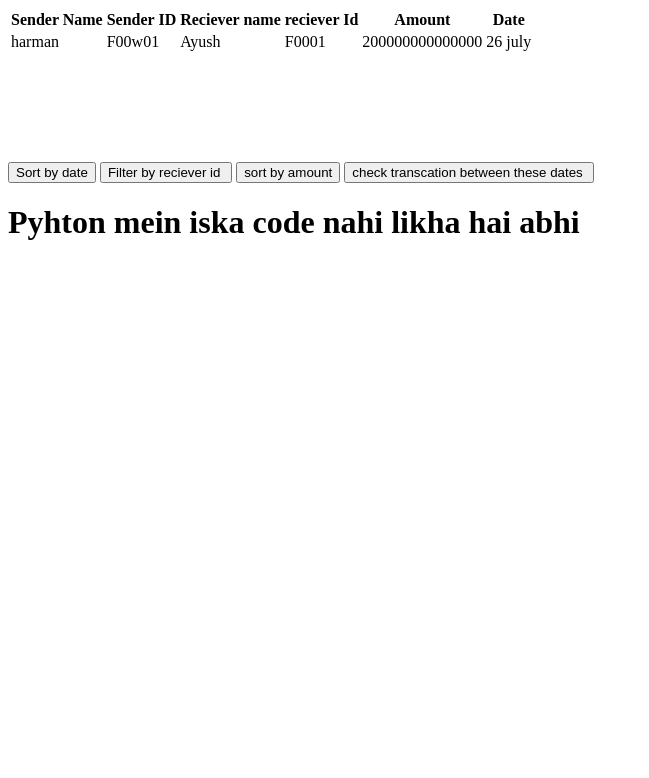
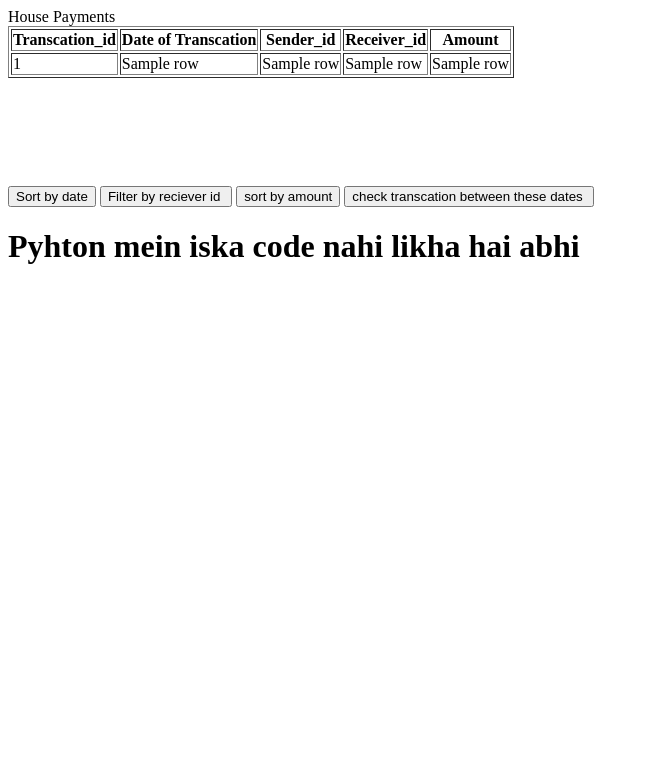
Before and after one commit to gargayush18/AVAAS, a Flask app: template Avaas_frontend/templates/view_transactions.html in a window 1280 px wide. Shown: the top 778 px of the page, without its empty margins (0-649 px from the left). Run offline with Flask 2, Linux system fonts and the light colour scheme; the template is opened without the code that fills it: most values are stand-ins (such as "Sample title", 1, 10 or a date in 2020).

```diff
--- a/Avaas_frontend/app.py
+++ b/Avaas_frontend/app.py
@@ -17,7 +17,6 @@ def index():
         hje=task_content
         global username
         username= task_content
-
         print(task_content)
         if task_content[0:3]=="BNK":
             return render_template('bank.html')
@@ -119,13 +118,10 @@ def handle_public_queries():
         if request.form['submit_button'] == 'Search for Houses':
             mycursor.execute("select * from Completed_Projects")
             data = mycursor.fetchall() #data from database
-            print("hellp i m clicked")
             return render_template('house_search.html',value=data)
         if request.form['submit_button'] == 'Search for Banks':
             mycursor.execute("SELECT loan_offer_id,name,ROI,max_loan_amount,max_duration,no_of_installments FROM loans_offered INNER JOIN Banks ON loans_offered.f_institution_id=Banks.f_institution_id WHERE loan_type='public'")
             data = mycursor.fetchall() #data from database
-            print("hellp i m clicked")
-            print("hellp i m clicked")
             return render_template('bankpage.html',value=data)
         if request.form['submit_button'] == 'Search for the home requests status':
             print("hellp i m clicked")
@@ -160,10 +156,26 @@ def displayhouseinfo(id):
 @app.route('/publictransact' , methods=['POST','GET'])
 def publicpayments():
     if request.method=='POST':
-        if request.form['submit_button'] == 'Check my Hosue payments':
-            return render_template("view_transactions.html")
+        if request.form['submit_button'] == 'Check my House payments':
+            mycursor.execute("select f_customer_id from Public where public_id=%s",(username,))
+            val=mycursor.fetchall()
+            f_cust_id=" "
+            for row in val:
+                f_cust_id=row[0]
+            print(f_cust_id)
+            mycursor.execute("SELECT * FROM Transactions WHERE (transaction_type='general' and (sender_id=%s or receiver_id=%s))",(f_cust_id,f_cust_id,))
+            data = mycursor.fetchall()
+            return render_template("view_transactions.html",value=data)
         if request.form['submit_button'] == 'Check my loan payments':
-            return render_template("loan.html")
+            mycursor.execute("select f_customer_id from Public where public_id=%s",(username,))
+            val=mycursor.fetchall()
+            f_cust_id=" "
+            for row in val:
+                f_cust_id=row[0]
+            print(f_cust_id)
+            mycursor.execute("SELECT * FROM Transactions WHERE (transaction_type='loan_payment' and (sender_id=%s or receiver_id=%s))",(f_cust_id,f_cust_id,))
+            data = mycursor.fetchall()
+            return render_template("loan.html",value=data)
 
 
 
--- a/Avaas_frontend/templates/publicpayments.html
+++ b/Avaas_frontend/templates/publicpayments.html
@@ -8,7 +8,7 @@
 
     <div >
         <form action="/publictransact" method= "POST">
-            <input type="submit"  name = "submit_button" value ="Check my Hosue payments">
+            <input type="submit"  name = "submit_button" value ="Check my House payments">
             <input type="submit" name = "submit_button" value ="Check my loan payments">
 
 
--- a/Avaas_frontend/templates/view_transactions.html
+++ b/Avaas_frontend/templates/view_transactions.html
@@ -1,38 +1,37 @@
 <html>
 <head>
-
+ House Payments
 </head>
 
 
 <body>
 
-    <table >
-        <tr>
-            <th>Sender Name</th>
-            <th>Sender ID</th>
-            <th>Reciever name</th>
-            <th>reciever Id</th>
-            <th>Amount </th>
-            <th>Date</th>
-
-        </tr>
-
-            <tr>
-                <td>harman</td>
-                <td>F00w01</td>
-                <td>Ayush</td>
-                <td>F0001</td>
-                <td>
-                   200000000000000       </a>
-                </td>
-                <td>
-                    26 july       </a>
-                </td>
+    <table border="1" >
+        <thead>
+           <tr>
+               <th>Transcation_id</th>
+               <th>Date of Transcation</th>
+               <th>Sender_id</th>
+               <th>Receiver_id</th>
+               <th>Amount</th>
+           </tr>
+           </thread>
 
 
-            </tr>
+                  <tbody>
+           {% for row in value %}
+               <tr>
+                   <td>{{row[0]}}</td>
+                   <td>{{row[1]}}</td>
+                   <td>{{row[2]}}</td>
+                   <td>{{row[3]}}</td>
+                   <td>{{row[4]}}</td>
 
-    </table>
+               </tr>
+           {% endfor %}
+       </tbody>
+
+       </table>
 <br/><br/><br/><br/><br/><br/>
     <div id= "filter">
         <form action="/transactionfiler" method= "POST">
```
Also changed, not shown: Avaas_frontend/templates/loan.html (+24 -24 lines).
